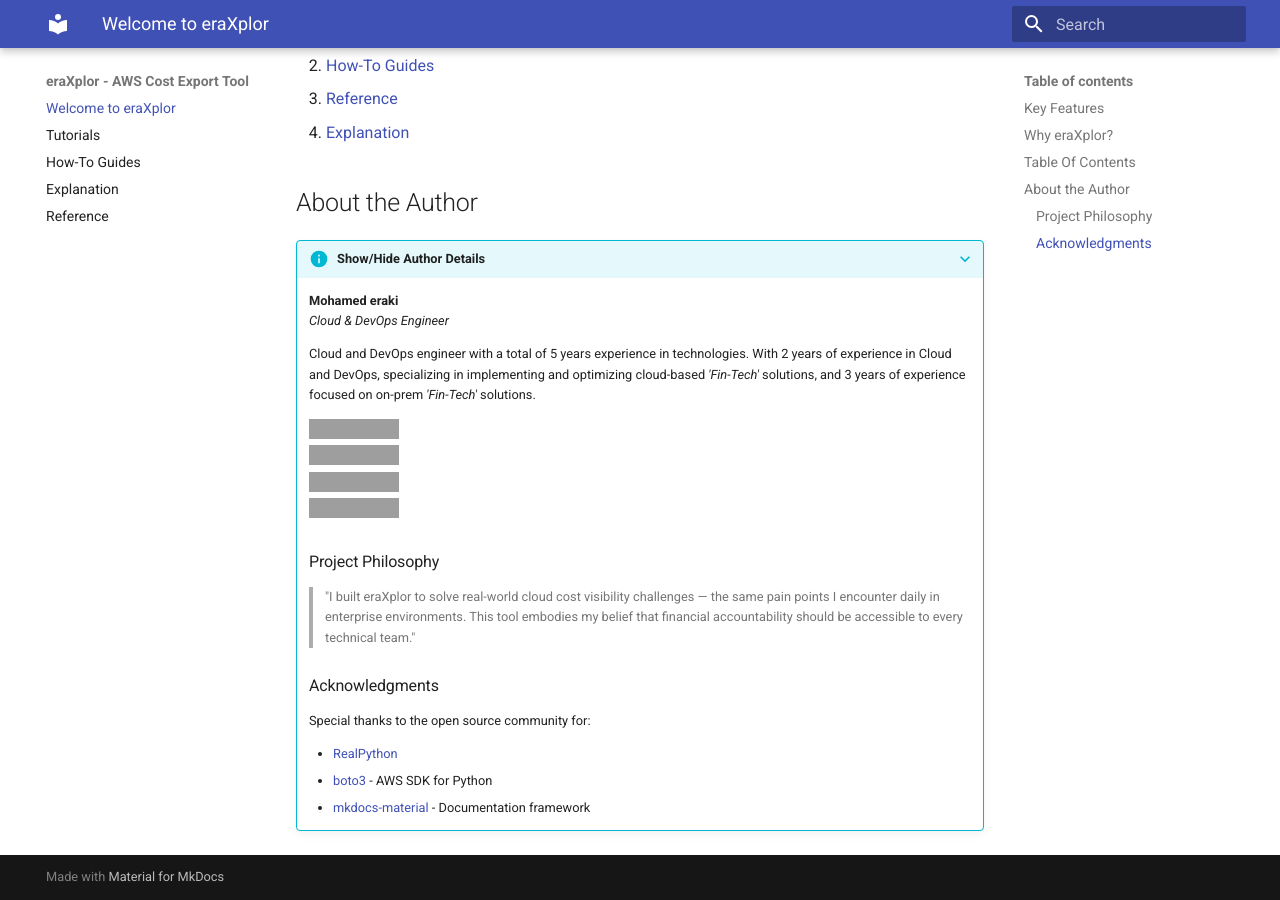
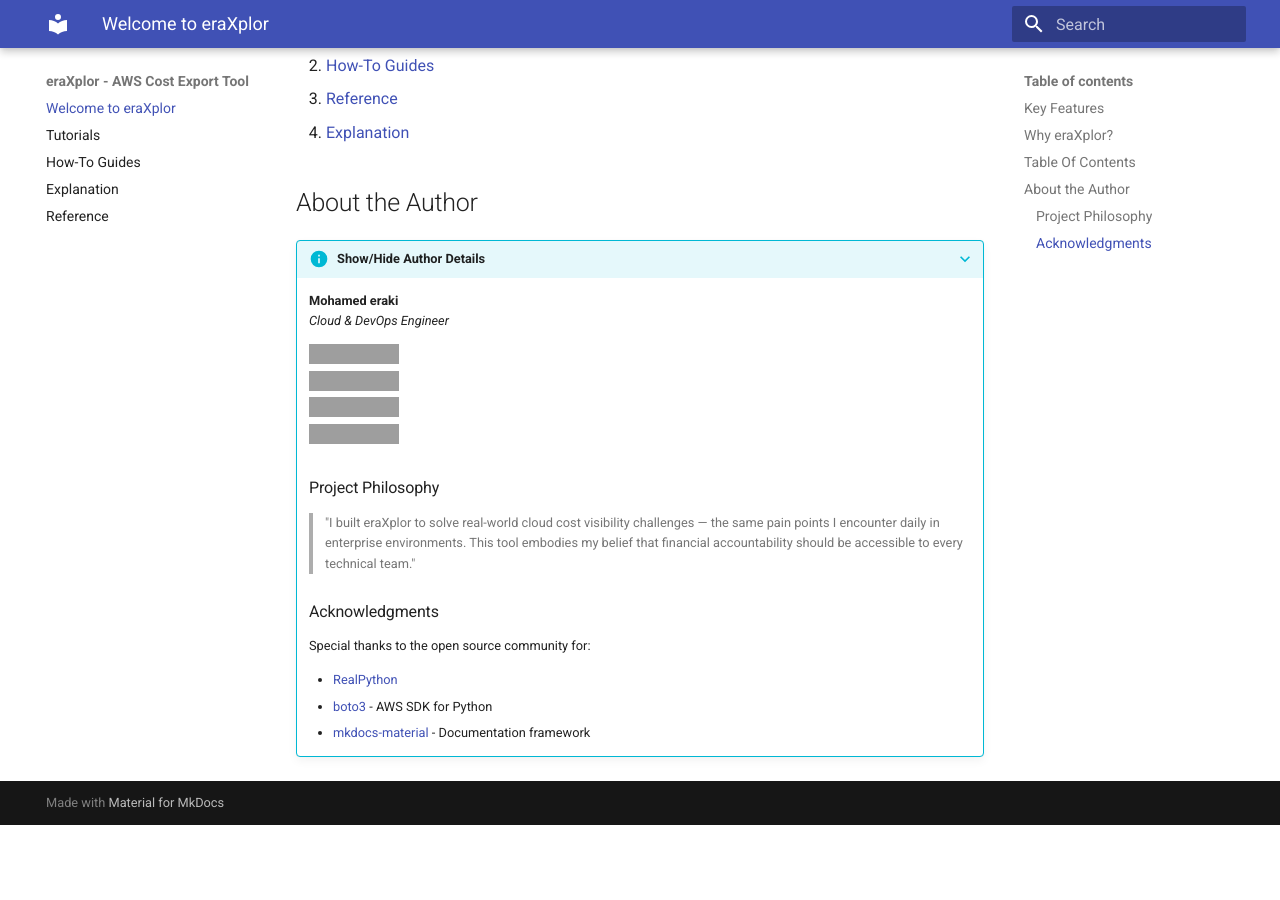
Before and after one commit to Mohamed-Eleraki/eraXplor, an MkDocs documentation site: the page built from docs/index.md, in a window 1280 px wide and 900 px high, scrolled down 1373 px. Built offline with MkDocs 1.6.1 and Material for MkDocs 9.7.7, drawn with Linux system fonts in a browser that asks for light colours; after the commit the page ends 2198 px from its top, so only the background shows below that; grey boxes are pictures that could not be loaded.

Commit message:
upd/docs

```diff
--- a/docs/index.md
+++ b/docs/index.md
@@ -46,8 +46,6 @@
 
     **Mohamed eraki**
     *Cloud & DevOps Engineer*
-
-    Cloud and DevOps engineer with a total of 5 years experience in technologies. With 2 years of experience in Cloud and DevOps, specializing in implementing and optimizing cloud-based *'Fin-Tech'* solutions, and 3 years of experience focused on on-prem *'Fin-Tech'* solutions.
 
     [![Email](https://img.shields.io/badge/Contact-mohamed--ibrahim2021@outlook.com-blue?style=flat&logo=mail.ru)](mailto:mohamed-ibrahim2021@outlook.com)
     [![LinkedIn](https://img.shields.io/badge/Connect-LinkedIn-informational?style=flat&logo=linkedin)](https://www.linkedin.com/in/mohamed-el-eraki-8bb5111aa/)
```
